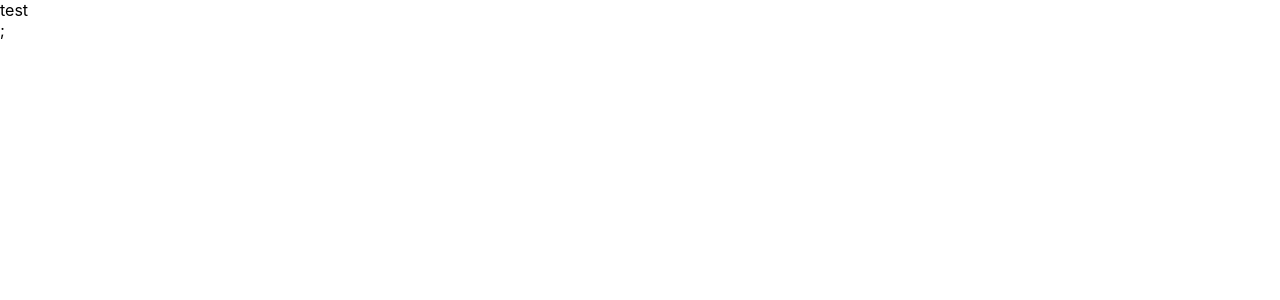
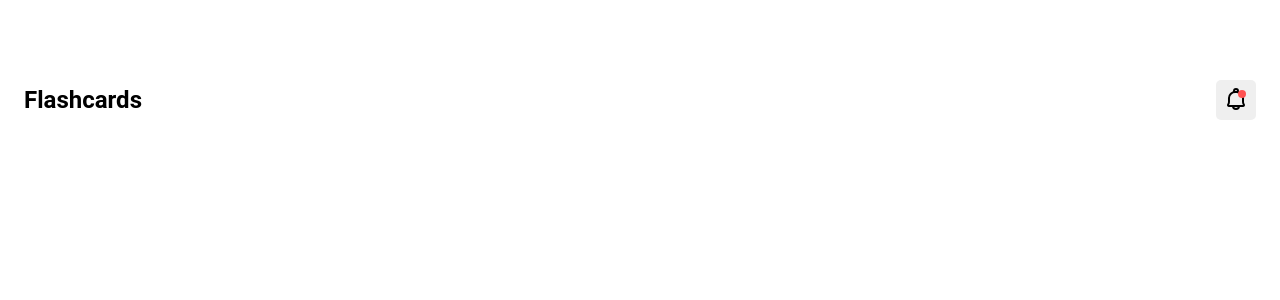
Before and after one commit to GilbertAurel/daily-tracker, a React (Create React App) app: page / in a window 1280 px wide. Shown: the top 300 px of the page. Built offline with nearby package versions, Linux system fonts and the light colour scheme; the HTML template or start-up script is replaced by a standard one.

Commit message:
feat: add home header component

```diff
--- /dev/null
+++ b/src/components/home-header/index.tsx
@@ -0,0 +1,55 @@
+/** @jsxRuntime classic */
+/** @jsx jsx */
+import { css, jsx } from '@emotion/react';
+import React from 'react';
+import { COLORS, FONTS, SIZES } from 'assets/theme';
+import { Bell } from 'assets/icons/components';
+
+const HomeHeader: React.FC = () => {
+  const styles = {
+    container: css`
+      align-self: flex-end;
+      display: flex;
+      justify-content: space-between;
+      align-items: center;
+    `,
+    title: css`
+      ${FONTS.h2}
+    `,
+    button: css`
+      height: 2.5rem;
+      width: 2.5rem;
+      position: relative;
+      border: none;
+      border-radius: 5px;
+      background-color: ${COLORS.lightgray};
+    `,
+    bellIcon: {
+      height: SIZES.icon,
+      width: SIZES.icon
+    },
+    indicator: css`
+      height: 0.5rem;
+      width: 0.5rem;
+      position: absolute;
+      top: 25%;
+      right: 25%;
+      border-radius: 0.25rem;
+      background-color: ${COLORS.notification};
+    `
+  };
+
+  return (
+    <div css={styles.container}>
+      <h2 css={styles.title} data-testid="header-title">
+        Flashcards
+      </h2>
+      <button css={styles.button} type="button" data-testid="notification-btn">
+        <Bell {...styles.bellIcon} />
+        <div css={styles.indicator} data-testid="indicator" />
+      </button>
+    </div>
+  );
+};
+
+export default HomeHeader;
--- a/src/layout/mobile.tsx
+++ b/src/layout/mobile.tsx
@@ -1,6 +1,7 @@
 /** @jsxRuntime classic */
 /** @jsx jsx */
 import { css, jsx } from '@emotion/react';
+import { COLORS } from 'assets/theme';
 import React from 'react';
 
 interface Props {
@@ -9,7 +10,21 @@ interface Props {
 
 const MobileLayout: React.FC<Props> = ({ children }) => {
   const styles = {
-    container: css``
+    container: css`
+      min-height: 100vh;
+      min-width: 100vw;
+      padding: 0 1.5rem;
+      background-color: ${COLORS.white};
+
+      -webkit-box-sizing: border-box;
+      -moz-box-sizing: border-box;
+      box-sizing: border-box;
+      scrollbar-width: none;
+
+      ::-webkit-scrollbar {
+        display: none;
+      }
+    `
   };
   return <div css={styles.container}>{children}</div>;
 };
--- a/src/pages/home/index.tsx
+++ b/src/pages/home/index.tsx
@@ -3,14 +3,21 @@
 import { css, jsx } from '@emotion/react';
 import React from 'react';
 import Layout from 'layout/mobile';
+import HomeHeader from 'components/home-header';
 
 const HomePage: React.FC = () => {
   const styles = {
-    container: css``
+    container: css`
+      padding-top: 2.5rem;
+      display: grid;
+      grid-auto-rows: 5rem;
+    `
   };
   return (
     <Layout>
-      <div css={styles.container}>test</div>;
+      <div css={styles.container}>
+        <HomeHeader />
+      </div>
     </Layout>
   );
 };
```
Also changed, not shown: 1 other file (tests, documents, lock files or other folders).
